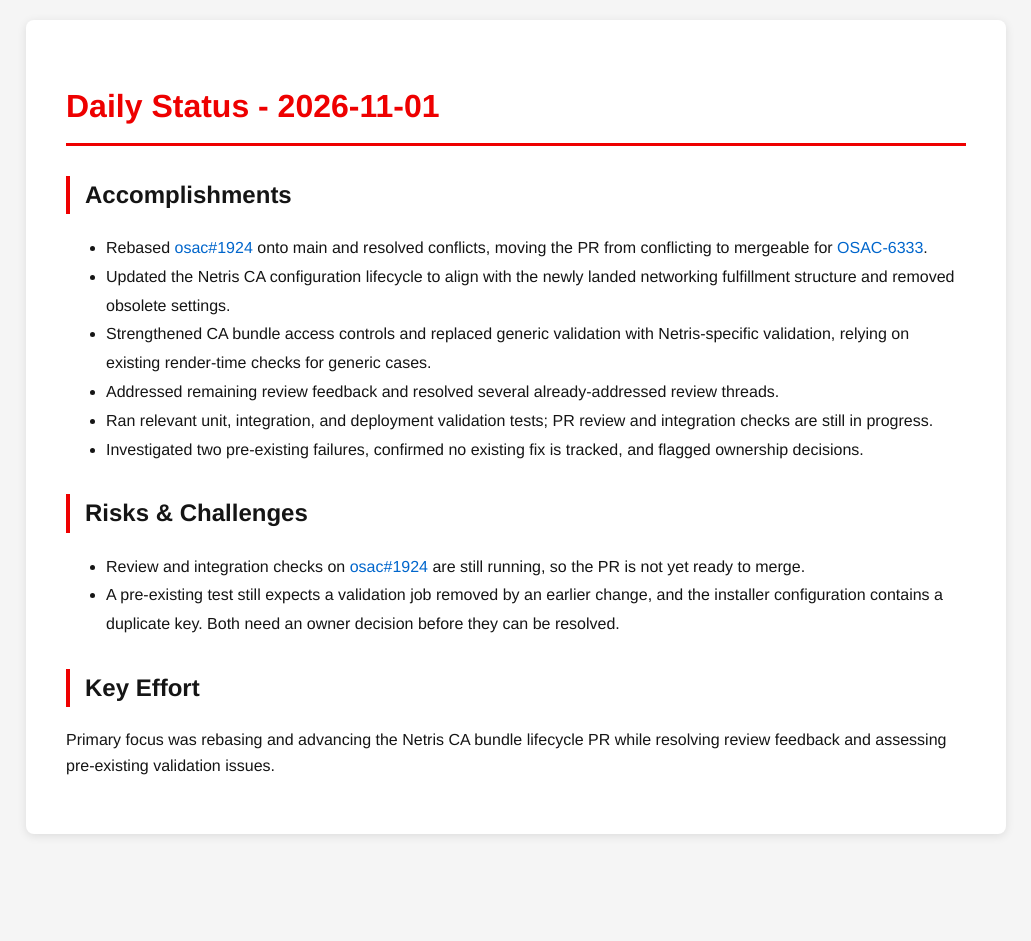
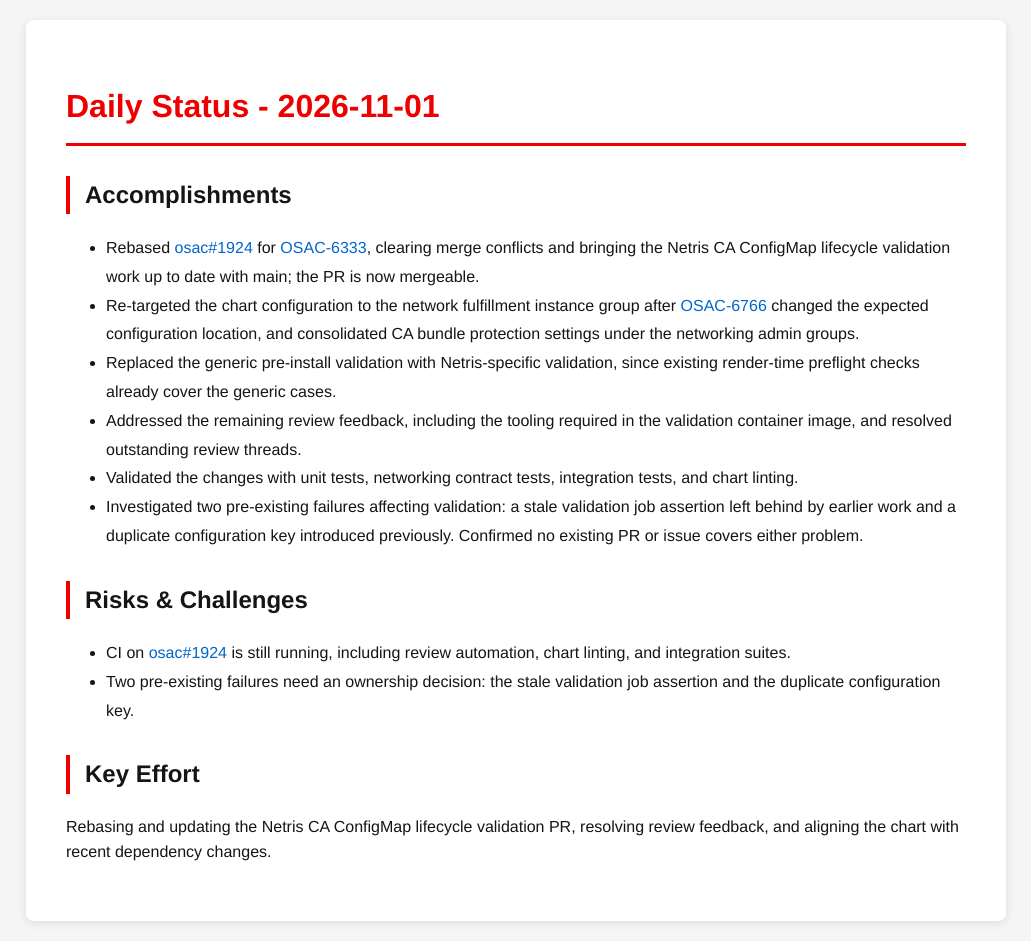
Before and after one commit to tzvatot/daily-status, a Jekyll site: the page built from 2026-11-01.md, in a window 1280 px wide. Shown: the whole page, without its empty margins (124-1155 px from the left). Built offline with Jekyll 4.4.1, drawn with Linux system fonts in a browser that asks for light colours; before the commit the page ends 900 px from its top, so only the background shows below that.

Commit message:
Daily status update - 2026-11-01

```diff
--- a/2026-11-01.md
+++ b/2026-11-01.md
@@ -7,16 +7,16 @@ date: 2026-11-01
 # Daily Status - 2026-11-01
 
 ## Accomplishments
-- Rebased [osac#1924](https://github.com/osac-project/osac/pull/1924) onto main and resolved conflicts, moving the PR from conflicting to mergeable for [OSAC-6333](https://redhat.atlassian.net/browse/OSAC-6333).
-- Updated the Netris CA configuration lifecycle to align with the newly landed networking fulfillment structure and removed obsolete settings.
-- Strengthened CA bundle access controls and replaced generic validation with Netris-specific validation, relying on existing render-time checks for generic cases.
-- Addressed remaining review feedback and resolved several already-addressed review threads.
-- Ran relevant unit, integration, and deployment validation tests; PR review and integration checks are still in progress.
-- Investigated two pre-existing failures, confirmed no existing fix is tracked, and flagged ownership decisions.
+- Rebased [osac#1924](https://github.com/osac-project/osac/pull/1924) for [OSAC-6333](https://redhat.atlassian.net/browse/OSAC-6333), clearing merge conflicts and bringing the Netris CA ConfigMap lifecycle validation work up to date with main; the PR is now mergeable.
+- Re-targeted the chart configuration to the network fulfillment instance group after [OSAC-6766](https://redhat.atlassian.net/browse/OSAC-6766) changed the expected configuration location, and consolidated CA bundle protection settings under the networking admin groups.
+- Replaced the generic pre-install validation with Netris-specific validation, since existing render-time preflight checks already cover the generic cases.
+- Addressed the remaining review feedback, including the tooling required in the validation container image, and resolved outstanding review threads.
+- Validated the changes with unit tests, networking contract tests, integration tests, and chart linting.
+- Investigated two pre-existing failures affecting validation: a stale validation job assertion left behind by earlier work and a duplicate configuration key introduced previously. Confirmed no existing PR or issue covers either problem.
 
 ## Risks & Challenges
-- Review and integration checks on [osac#1924](https://github.com/osac-project/osac/pull/1924) are still running, so the PR is not yet ready to merge.
-- A pre-existing test still expects a validation job removed by an earlier change, and the installer configuration contains a duplicate key. Both need an owner decision before they can be resolved.
+- CI on [osac#1924](https://github.com/osac-project/osac/pull/1924) is still running, including review automation, chart linting, and integration suites.
+- Two pre-existing failures need an ownership decision: the stale validation job assertion and the duplicate configuration key.
 
 ## Key Effort
-Primary focus was rebasing and advancing the Netris CA bundle lifecycle PR while resolving review feedback and assessing pre-existing validation issues.
+Rebasing and updating the Netris CA ConfigMap lifecycle validation PR, resolving review feedback, and aligning the chart with recent dependency changes.
```
